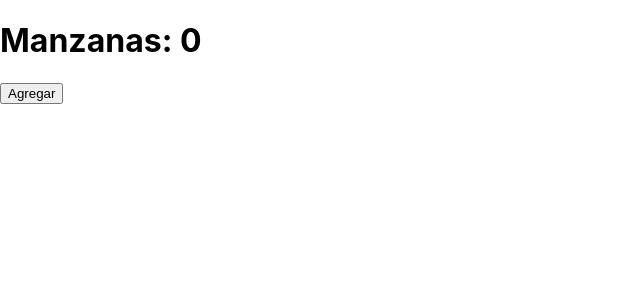
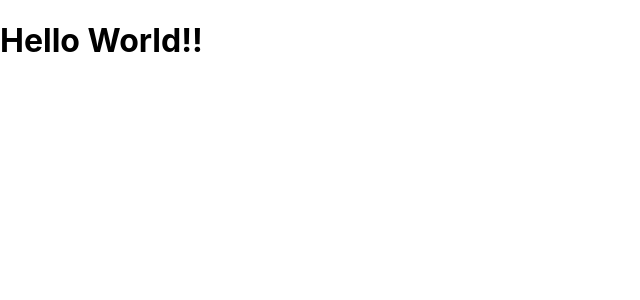
Before and after one commit to yeisondiseno/ReactPlatzi, a React (Create React App) app in the folder clase-react-platzi/: page / in a window 1280 px wide. Shown: the top 300 px of the page, without its empty margins (0-640 px from the left). Built offline with nearby package versions, Linux system fonts and the light colour scheme.

Commit message:
Instlación Webpack

```diff
--- a/clase-react-platzi/public/index.html
+++ b/clase-react-platzi/public/index.html
@@ -24,7 +24,7 @@
       work correctly both with client-side routing and a non-root public URL.
       Learn how to configure a non-root public URL by running `npm run build`.
     -->
-    <title>React App</title>
+    <title>Platzi Vídeo</title>
   </head>
   <body>
     <noscript>You need to enable JavaScript to run this app.</noscript>
--- /dev/null
+++ b/clase-react-platzi/src/Component/HelloWorld.jsx
@@ -0,0 +1,10 @@
+import React from  'react';
+
+
+const HelloWorld = () => {
+    return <h1> Hello World!! </h1>;
+}
+
+
+
+export default HelloWorld;
--- a/clase-react-platzi/src/index.js
+++ b/clase-react-platzi/src/index.js
@@ -4,10 +4,11 @@ import './index.css';
 import App from './App';
 import * as serviceWorker from './serviceWorker';
 import Button from './Component/Button';
+import HelloWorld from './Component/HelloWorld';
 
 ReactDOM.render(
   <React.StrictMode>
-    <Button />
+    <HelloWorld />
   </React.StrictMode>,
   document.getElementById('root')
 );
```
Also changed, not shown: clase-react-platzi/package.json (+10 -0 lines), 1 other file (tests, documents, lock files or other folders).
